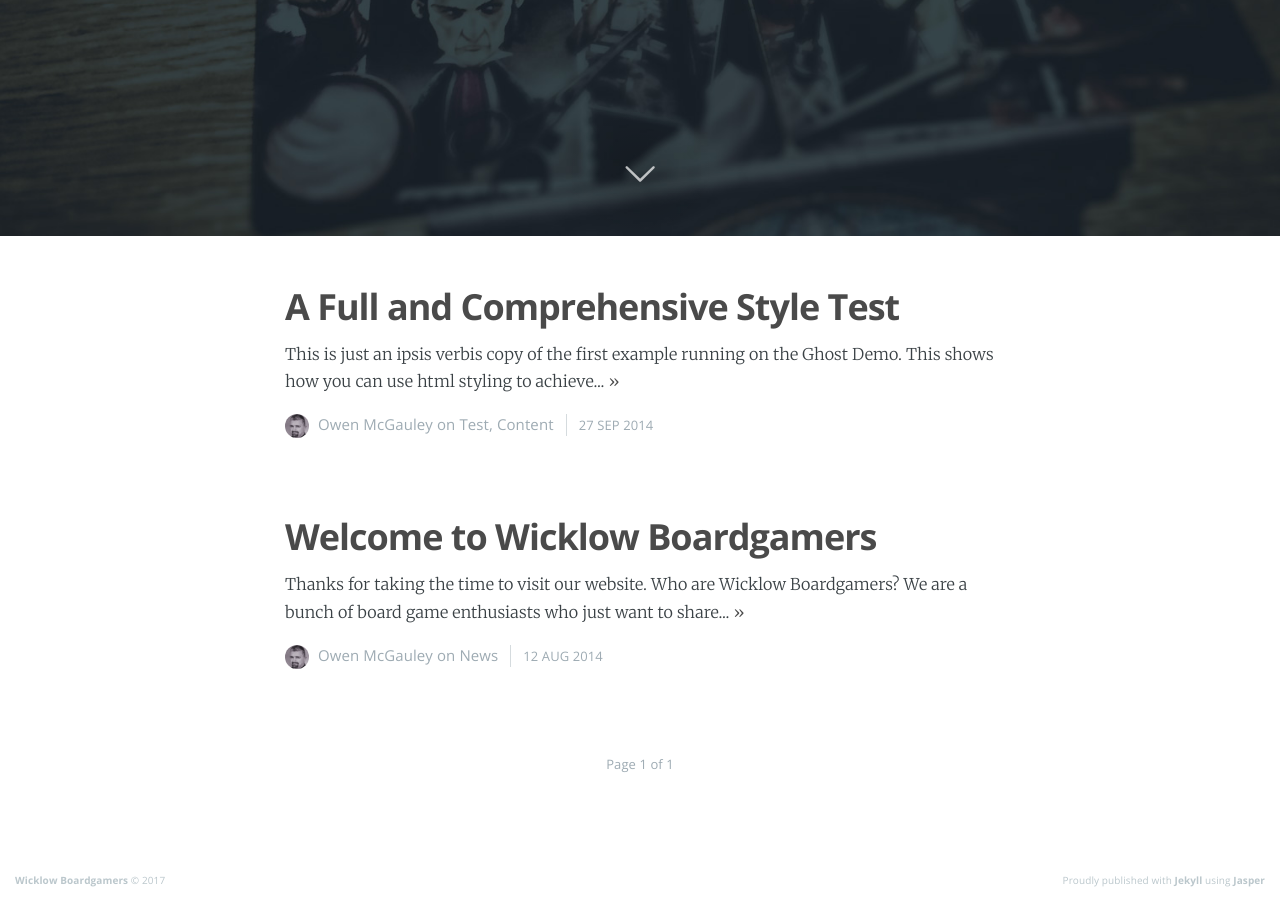
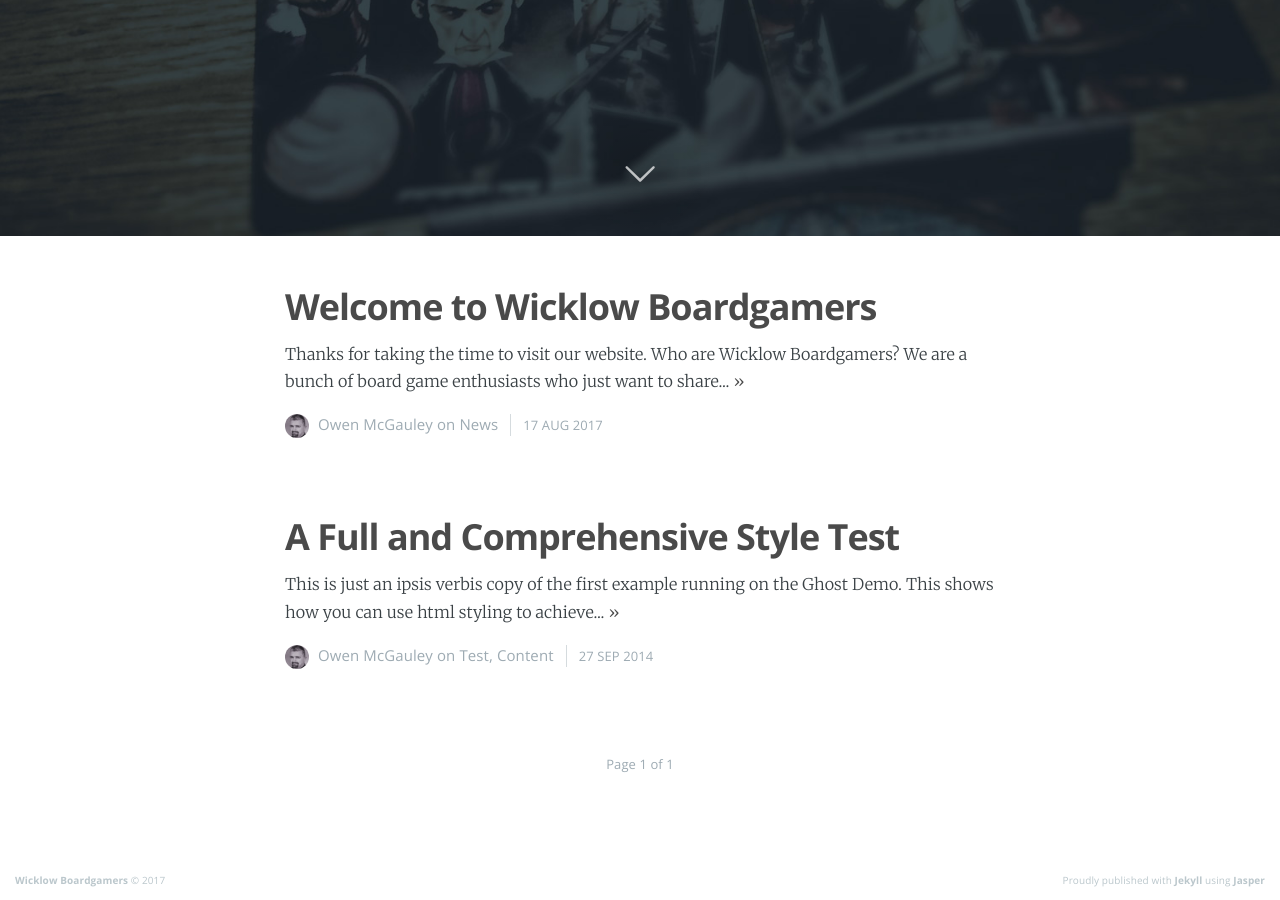
Before and after one commit to owenmcg/owenmcg.github.io, a Jekyll site: the page built from index.html, in a window 1280 px wide and 900 px high, scrolled down 664 px. Built offline with Jekyll 4.4.1, drawn with Linux system fonts in a browser that asks for light colours; nearby versions of some CDN libraries; the list of posts is cut into pages by our own code.

Commit message:
post date update

```diff
--- a/_posts/2017-08-17-welcome-to-wicklow-boardgamers.md
+++ b/_posts/2017-08-17-welcome-to-wicklow-boardgamers.md
@@ -2,7 +2,7 @@
 layout: post
 cover: 'assets/images/cover7.jpg'
 title: Welcome to Wicklow Boardgamers
-date:   2014-08-12 10:18:00
+date:   2017-08-17 10:18:00
 tags: news
 subclass: 'post tag-test tag-content'
 categories: 'owen'
```
